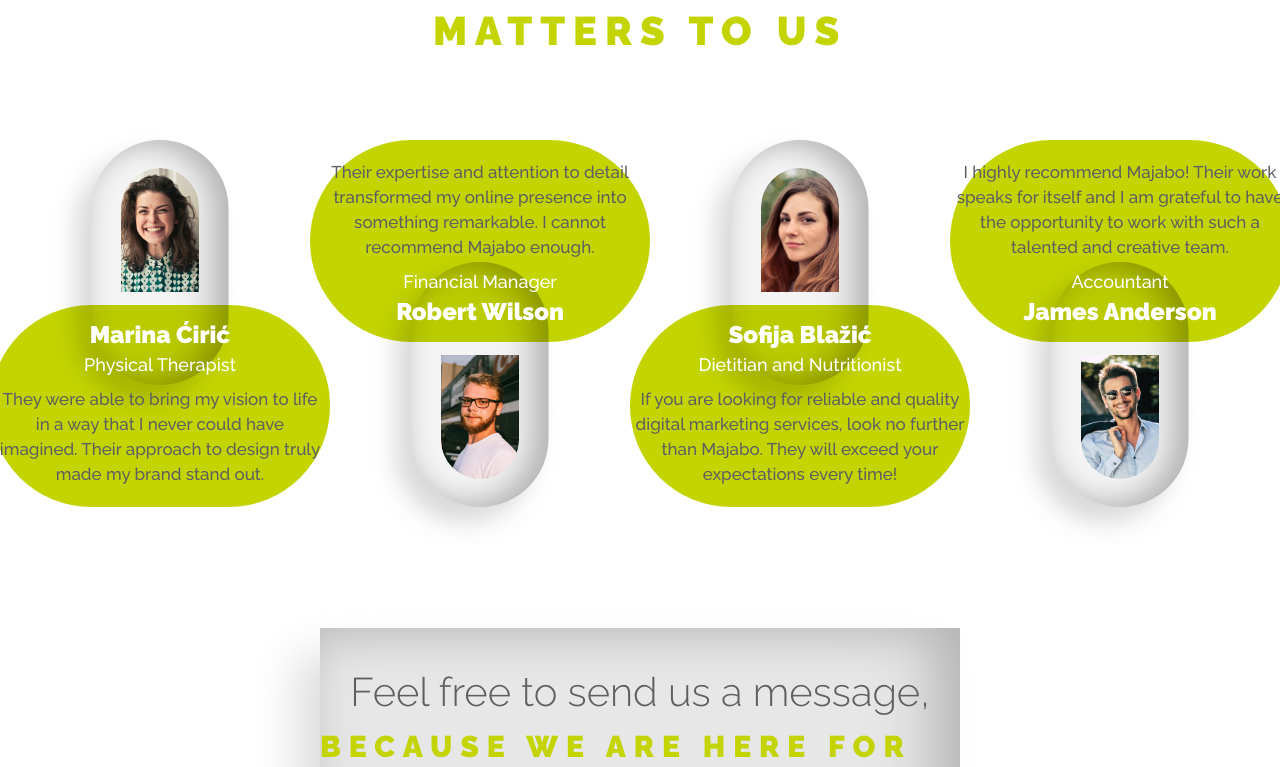
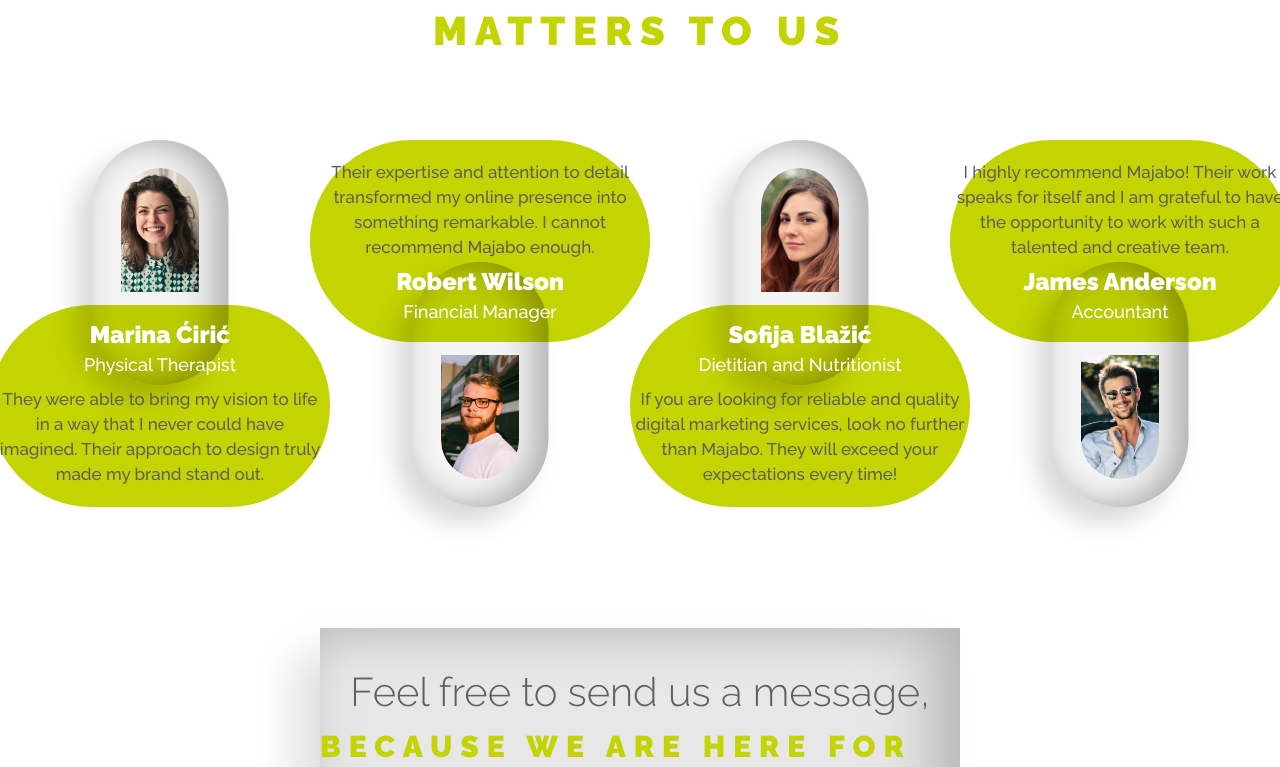
Before and after one commit to kslobodan/shapes, a React (Create React App) app: page / in a window 1280 px wide. Shown: the part 4718-5485 px from the top of the page. Built offline with nearby package versions, Linux system fonts and the light colour scheme.

Commit message:
small changes on testimonials

```diff
--- a/src/components/Testimonials.module.scss
+++ b/src/components/Testimonials.module.scss
@@ -94,7 +94,7 @@
 }
 .title2 {
   @extend %title;
-  top: 160px;
+  top: 130px;
 }
 
 %sub-title {
@@ -116,7 +116,7 @@
 }
 .sub__title2 {
   @extend %sub-title;
-  top: 130px;
+  top: 160px;
 }
 
 %text-box {
```
